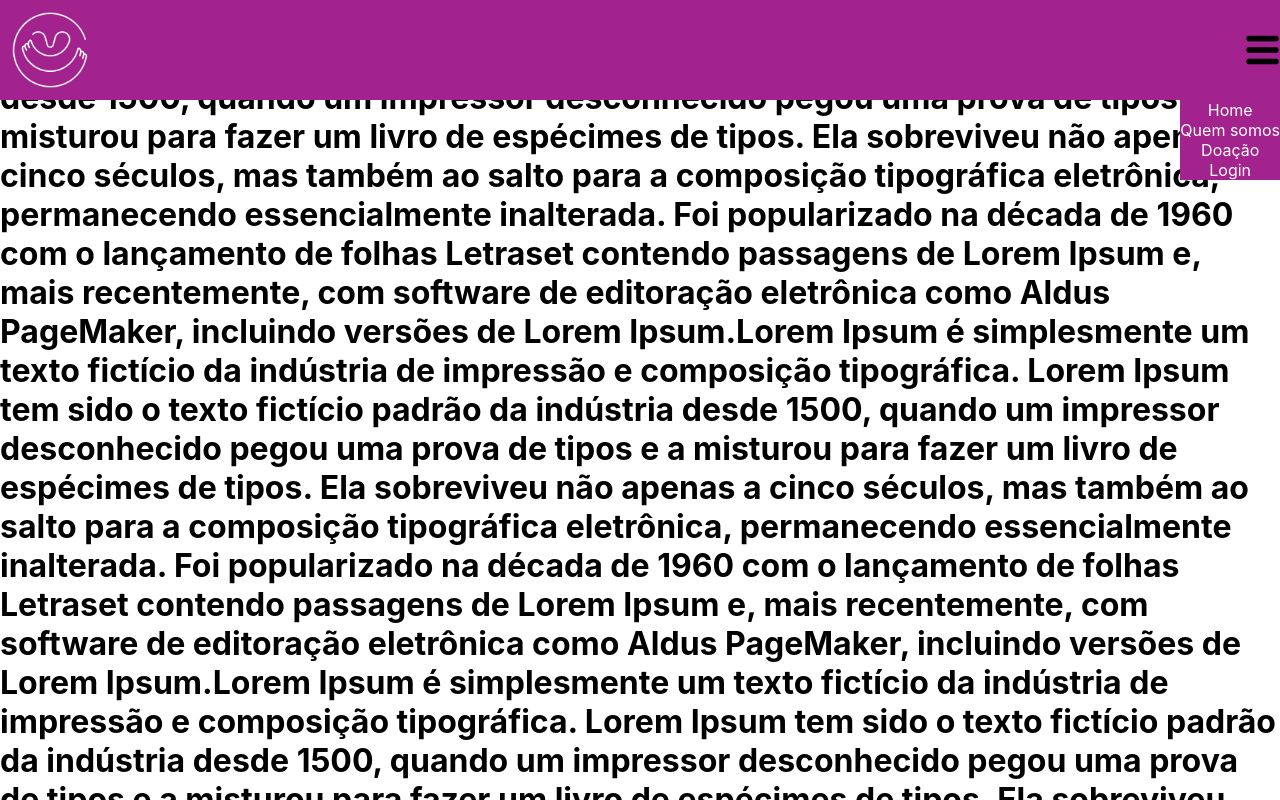
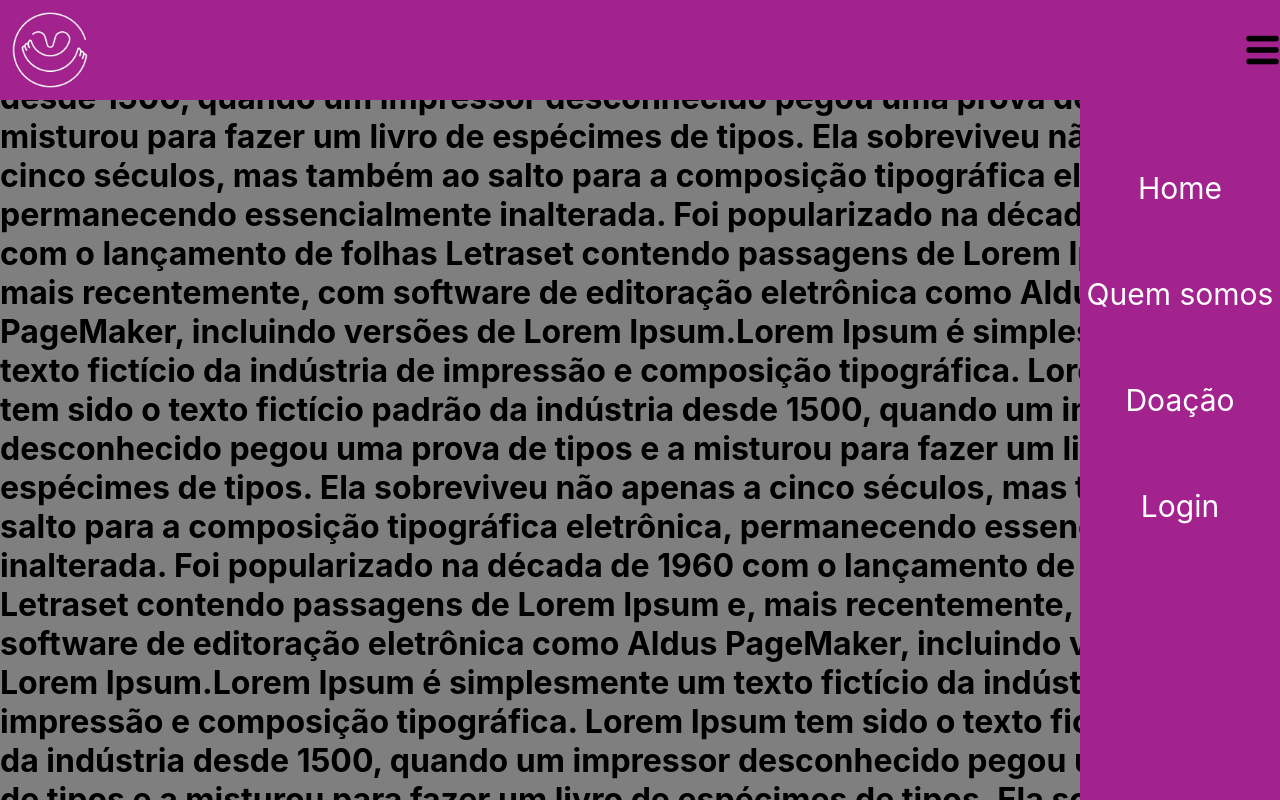
Before and after one commit to luanhirai/projetoEngenharia, a React (Create React App) app: page / in a window 1280 px wide. Both pictures are taken after a click on the picture 1262 px from the left and 50 px from the top of the page. Shown: the top 800 px of the page. Built offline with nearby package versions, Linux system fonts and the light colour scheme.

Commit message:
terminei o header
Terminei o header e fiz animação

```diff
--- a/src/components/header.css
+++ b/src/components/header.css
@@ -43,24 +43,83 @@ header{
     padding: 0;
     text-align: center;
 }
-.header-lista li a{
 
+.header-lista li a {
     color: white;
     text-decoration: none;
     text-transform: none;
 }
 
-.menu-fechado{
+.header-lista li {
+    padding-top: 70px;
+    font-size: 30px;
+}
+
+.menu-fechado {
     margin: 0;
     padding: 0;
-    display:none;
+    width: 0;
+    height: 100vh;
+    transition: width 0.5s ease-out;
+    overflow: hidden;
 }
 
-.menu-aberto{
+
+.menu-aberto {
     display: flex;
-    justify-content: end;
-    align-items: end;
-    width: 70px;
-    transition: width 0.5s ease-out;
-    width: 100px;
+    justify-content: center;
+    align-items: start;
+    width: 200px;
+    height: 100vh;
+    overflow: hidden;
 }
+
+
+.menu-aberto {
+    animation: slideIn 0.5s forwards;
+}
+
+.menu-fechado {
+    animation: slideOut 0.5s forwards;
+}
+
+@keyframes slideOut {
+    from {
+        width: 200px; /* Começa com largura 200px */
+    }
+    to {
+        width: 0; /* Termina com largura 0 */
+    }
+}
+
+@keyframes slideIn {
+    from {
+        width: 0; /* Começa com largura 0 */
+    }
+    to {
+        width: 200px; /* Termina com largura 200px */
+    }
+}
+
+
+.fundo-escuro-close {
+    position: fixed;
+    top: 0;
+    left: 0;
+    width: 100%;
+    height: 100%;
+    background-color: rgba(0, 0, 0, 0.5);
+    display: none;
+    z-index: -1;
+}
+
+.fundo-escuro-open {
+    position: fixed;
+    top: 0;
+    left: 0;
+    width: 100%;
+    height: 100%;
+    background-color: rgba(0, 0, 0, 0.5);
+    display: block;
+    z-index: -1;
+}
--- a/src/components/header.jsx
+++ b/src/components/header.jsx
@@ -9,21 +9,25 @@ export default function Header() {
 
     function alterarEstadoMenu(){
         setEstadoMenu(!menuAberto);
+    }
 
-        if(!menuAberto)
-        {
-            document.getElementsByClassName("menu-aberto").width = "90px"
-        }
-}
+    function abrirMenu() {
+        document.getElementsByClassName('.fundo-escuro').style.display = 'block';
+    }
+    function fecharMenu() {
+        document.getElementsByClassName('.fundo-escuro').style.display = 'none';
+    }
+
 
     return (
         <header>
-            <div className="header-container">
+            <div className="header-container ">
                 <img className="headerLogo" src={headerLogo} alt="logo do Carim" />
 
                 <img className="logoMenu" onClick={alterarEstadoMenu} src={logoMenu} alt="logo do Menu" />
             </div>
-            <div className="header-container-menu">
+
+            <div className="header-container-menu ">
                 <nav className={menuAberto ? 'menu-aberto' : 'menu-fechado'}>
                     <ul className="header-lista">
                         <li><a href="#">Home</a></li>
@@ -34,6 +38,7 @@ export default function Header() {
                 </nav>
             </div>
 
+            <div className={menuAberto ? 'fundo-escuro-open' : 'fundo-escuro-close'}></div>
         </header>
     );
 }
```
